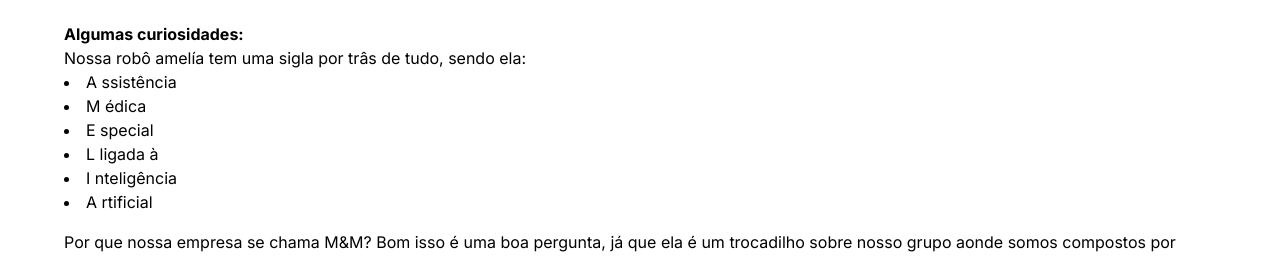
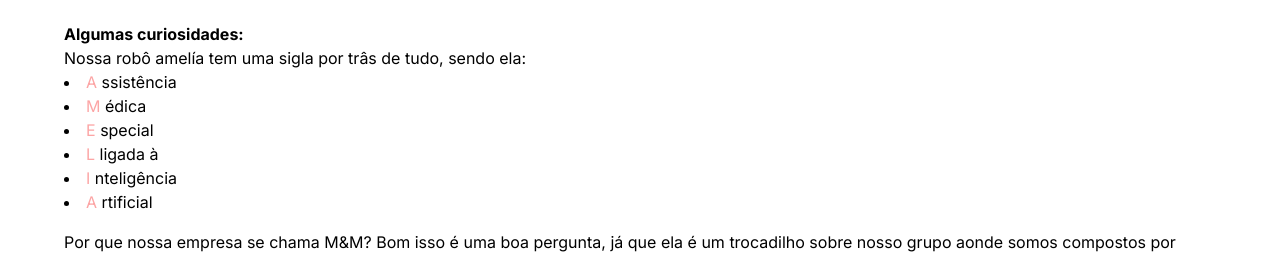
Before and after one commit to ProjetosFaculdadeFiap/GS-Amelia, a Next.js app: page /jornal in a window 1280 px wide. Shown: the part 999-1256 px from the top of the page. Built offline with nearby package versions, Linux system fonts and the light colour scheme.

Commit message:
botando as rotas

```diff
--- a/src/app/jornal/page.jsx
+++ b/src/app/jornal/page.jsx
@@ -61,12 +61,12 @@ export default function Jornal() {
                             <p className="introducao-informacao font-bold"> Algumas curiosidades: </p>
                             <p className="introducao-informacao"> Nossa robô amelía tem uma sigla por trâs de tudo, sendo ela: </p>
                                 <div className="px-10 mb-4">
-                                    <li> A ssistência </li>
-                                    <li> M édica </li>
-                                    <li> E special</li>
-                                    <li> L ligada à </li>
-                                    <li> I  nteligência</li>
-                                    <li> A  rtificial</li>
+                                    <li> <a class="text-red-300">  A </a> ssistência </li>
+                                    <li> <a class="text-red-300">  M </a> édica </li>
+                                    <li> <a class="text-red-300">  E </a> special</li>
+                                    <li> <a class="text-red-300">  L </a> ligada à </li>
+                                    <li> <a class="text-red-300">  I </a> nteligência</li>
+                                    <li> <a class="text-red-300">  A </a> rtificial</li>
                                 </div>
 
 
--- a/src/app/not-found.jsx
+++ b/src/app/not-found.jsx
@@ -5,7 +5,7 @@ export default function Erro404() {
         <>
             <h1 className="flex justify-center"> <strong> OOPS! 404  </strong></h1>
                 <p className="flex justify-center"> parece que você está tentando acessar uma página que não existe! </p>
-                <p className="flex justify-center"> <Link href="/hapvida/info"> Volte a página <strong>home</strong> antes que você se perca!</Link></p>
+                <p className="flex justify-center"> <Link href="/"> Volte a página <strong>home</strong> antes que você se perca!</Link></p>
         </>
     )
 }
--- a/src/app/page.jsx
+++ b/src/app/page.jsx
@@ -1,15 +1,15 @@
 "use client";
-// import { useEffect } from "react";
+import { useEffect } from "react";
 import Image from 'next/image';
 export default function Home() {
 
   // Utilização de Token para travar rotas
-  // useEffect(() => {
-    // const token = sessionStorage.getItem("token");
-    // if (!token) {
-      // window.location.href = "/usuarios/login";
-   // }
-  // }, []);
+  useEffect(() => {
+    const token = sessionStorage.getItem("token");
+    if (!token) {
+      window.location.href = "/usuarios/login";
+   }
+  }, []);
 
 
   return (
```
